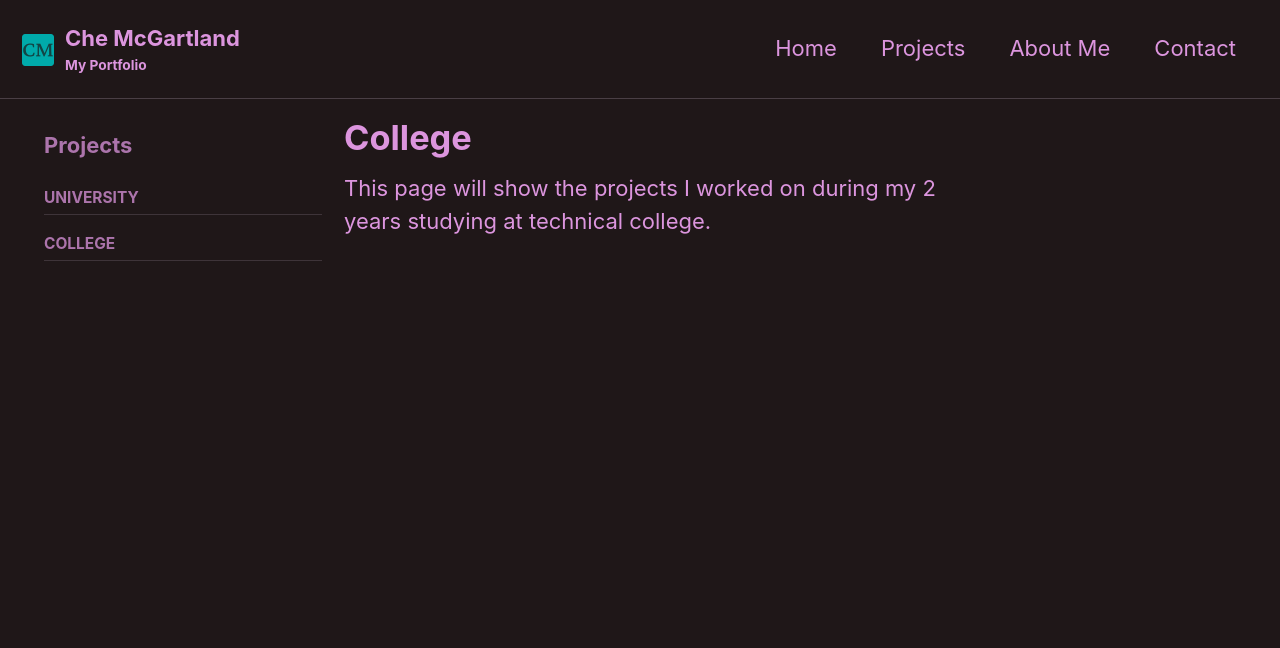
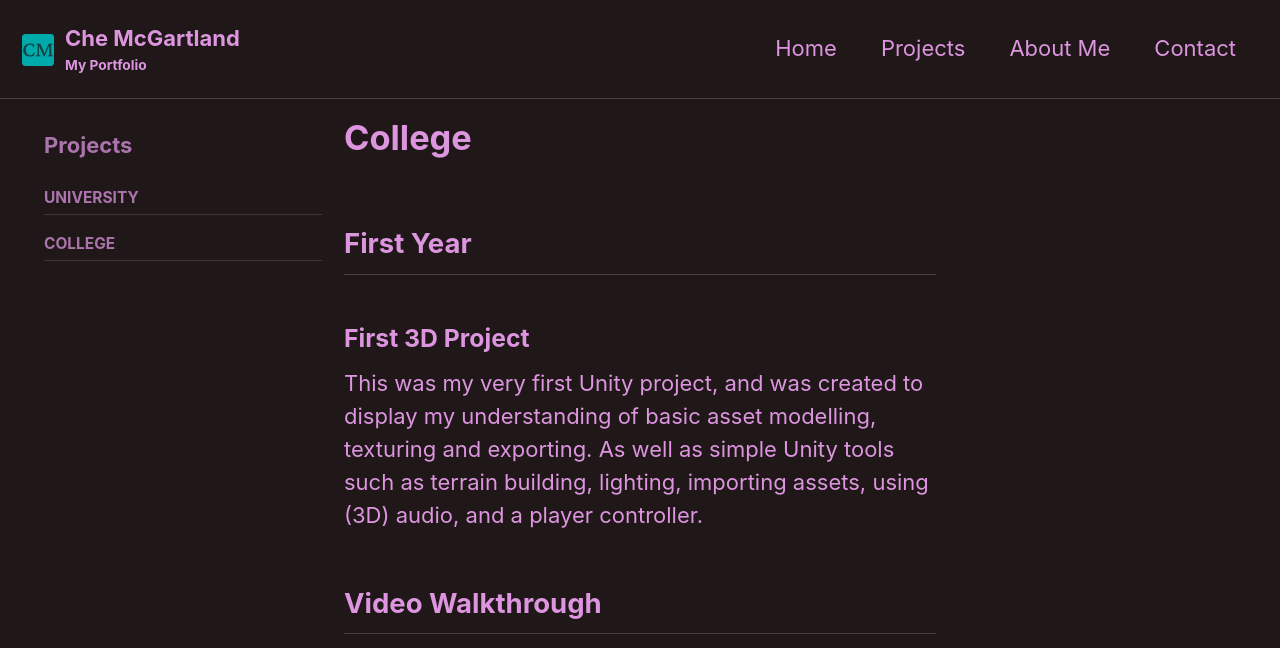
Before and after one commit to chemcg19/chemcg19.github.io, a Jekyll site: the page built from _pages/projects-college.md, in a window 1280 px wide. Shown: the top 648 px of the page. Built offline with Jekyll 4.4.1, drawn with Linux system fonts in a browser that asks for light colours; grey boxes are pictures that could not be loaded.

Commit message:
Enhance projects-college.md with first year details
Added details about the first year and first 3D project, including a video walkthrough.

```diff
--- a/_pages/projects-college.md
+++ b/_pages/projects-college.md
@@ -8,4 +8,12 @@ sidebar:
     - projects
 ---
 
-This page will show the projects I worked on during my 2 years studying at technical college.
+## First Year
+### First 3D Project
+This was my very first Unity project, and was created to display my understanding of basic asset modelling, texturing and exporting. As well as simple Unity tools such as terrain building, lighting, importing assets, using (3D) audio, and a player controller.
+<div style="flex:1 1 250px; min-width:250px;">
+<h2>Video Walkthrough</h2>
+</div>
+<div style="flex:1 1 250px; min-width:250px;">
+{% include video id="YxNi5ulJefg" provider="youtube" %}
+</div>
```
